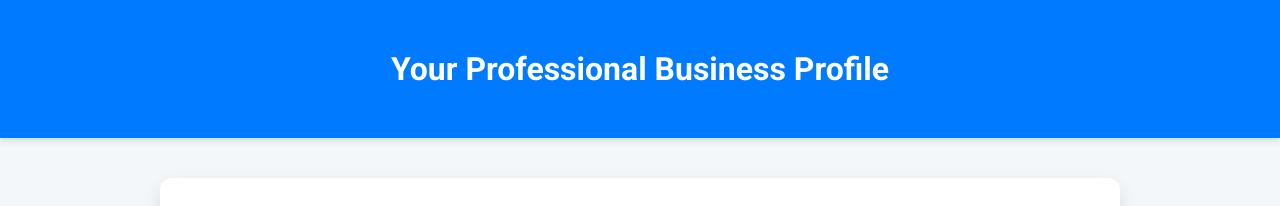
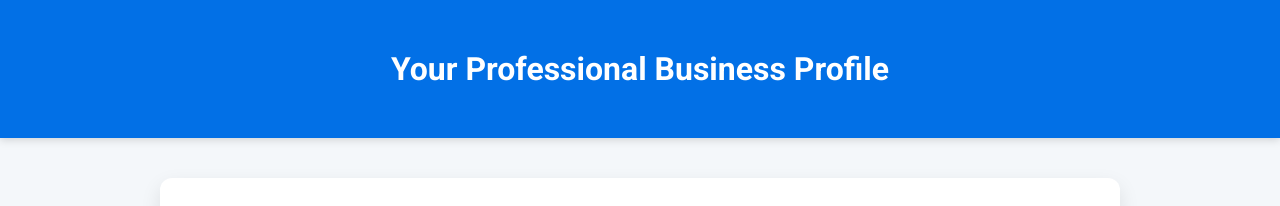
Before and after one commit to sastasankirat/Local_Business_finder_website, a website: page profile.html in a window 1280 px wide. Shown: the top 206 px of the page. Drawn offline with Linux system fonts and the light colour scheme.

Commit message:
Update profile.html

```diff
--- a/profile.html
+++ b/profile.html
@@ -17,7 +17,7 @@
         }
 
         header {
-            background-color: #007bff;
+            background-color: #0270e6;
             color: white;
             text-align: center;
             padding: 50px 20px;
```
